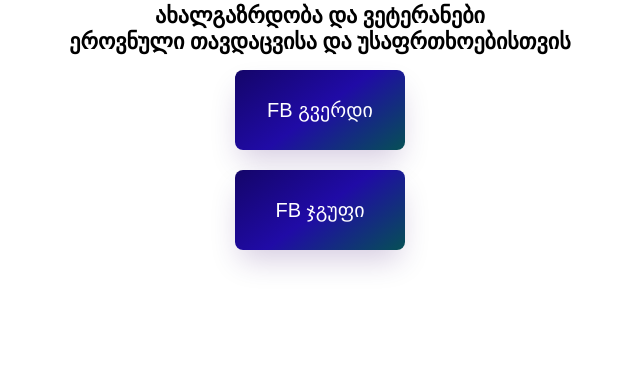
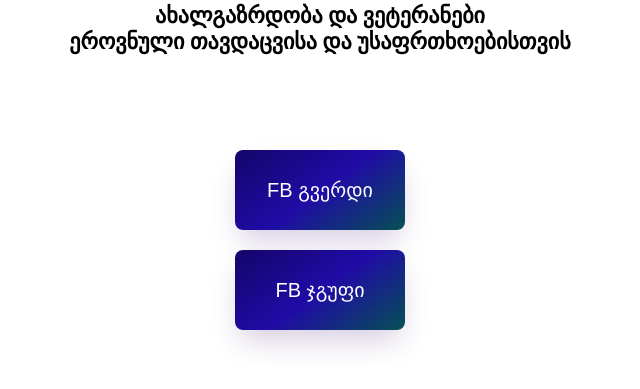
Before and after one commit to STUV-0/YouthAndVeterans.github.io, a plain HTML site: page index.html in a window 1280 px wide. Shown: the part 179-568 px from the top of the page, without its empty margins (320-960 px from the left). Drawn offline with Linux system fonts and the light colour scheme.

Commit message:
Update style.css

```diff
--- a/style.css
+++ b/style.css
@@ -90,3 +90,7 @@ button:hover  {
 a{
     text-decoration: none;
 }
+
+.linkBar{
+    margin-top: 5rem;
+}
```
